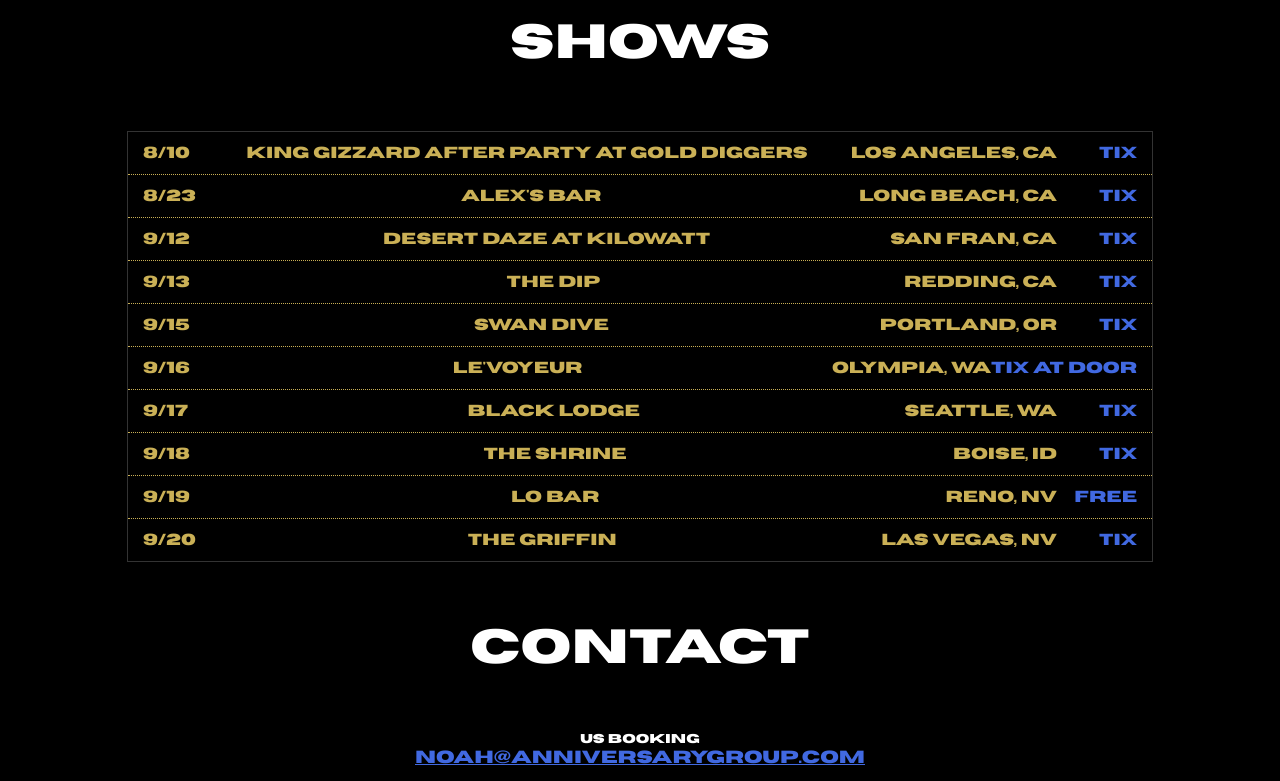
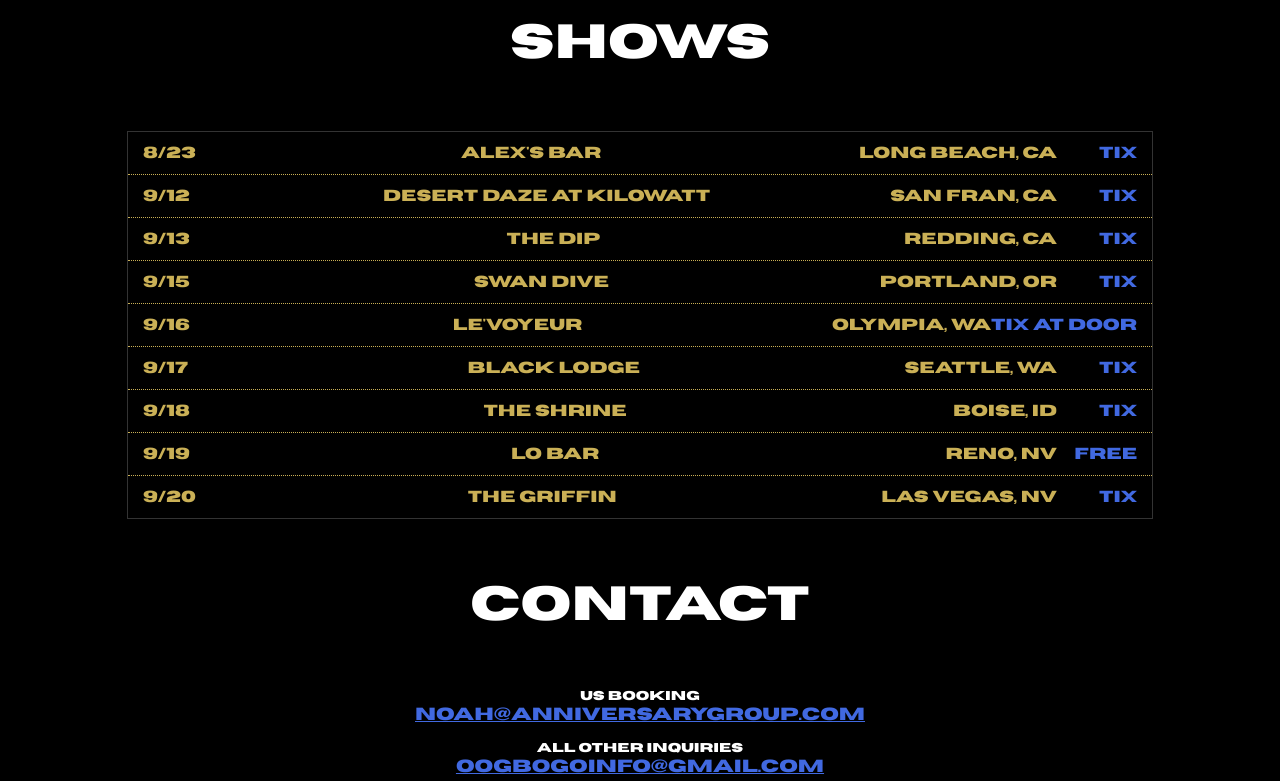
Before and after one commit to julianbetts/oog-bogo-website, a plain HTML site: page index.html in a window 1280 px wide. Shown: the part 1560-2341 px from the top of the page. Drawn offline with Linux system fonts and the light colour scheme.

Commit message:
took out past show

```diff
--- a/index.html
+++ b/index.html
@@ -86,12 +86,7 @@
                 <h1>Shows</h1>
             </div>
             <ul id="calendar">
-                <li>
-                    <span class="show-date">8/10</span>
-                    <span class="show-title">King Gizzard After Party at Gold Diggers</span>
-                    <span class="show-location">Los Angeles, CA</span>
-                    <span class="show-tickets"><a href="https://dice.fm/event/g5r5ap-memo-pst-oog-bogo-dj-gee-tee-10th-aug-gold-diggers-los-angeles-tickets?pid=74589ab9&_branch_match_id=1478165910659305686&utm_medium=partners_api&_branch_referrer=H4sIAAAAAAAAA8soKSkottLXz8nMy9ZLyUxO1UvL1U8zMEgySTMzMklMMrcvyEyxNTcxtbBMTLJUqytKTUstKsrMS49PKsovL04tsnXOKMrPTQUAip23X0gAAAA%3D">Tix</a></span>
-                </li>
+
                 <li>
                     <span class="show-date">8/23</span>
                     <span class="show-title">Alex's Bar</span>
```
